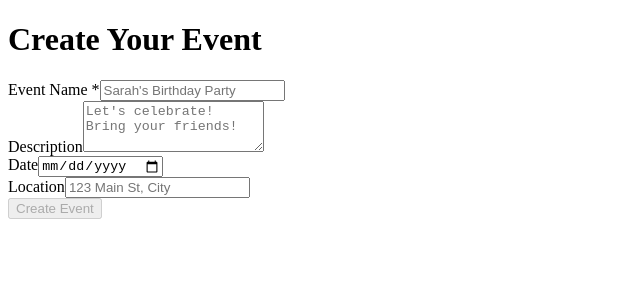
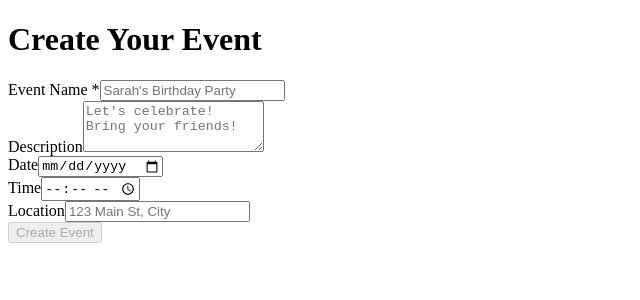
Before and after one commit to bayquen/eventitemsapp, a Next.js app: page /create in a window 1280 px wide. Shown: the top 300 px of the page, without its empty margins (0-640 px from the left). Built offline with nearby package versions, Linux system fonts and the light colour scheme.

Commit message:
Separate Event creation form's time and date options. Fixed

```diff
--- a/src/app/api/events/route.ts
+++ b/src/app/api/events/route.ts
@@ -35,6 +35,7 @@ export async function POST(request: Request) {
       name: body.name,
       description: body.description || null,
       date: body.date || null,
+      time: body.time || null,
       location: body.location || null,
       url_slug: generateSlug(),               // Guaranteed unique
       host_edit_code: generateEditCode()      // Also guaranteed unique
--- a/src/app/create/page.js
+++ b/src/app/create/page.js
@@ -10,6 +10,7 @@ export default function CreateEventPage() {
     name: '',
     description: '',
     date: '',
+    time: '',
     location: ''
   })
 
@@ -101,6 +102,20 @@ export default function CreateEventPage() {
             />
           </div>
 
+          <div className="mb-4">
+            <label className="block text-gray-700 text-sm font-bold mb-2" htmlFor="time">
+              Time
+            </label>
+            <input
+              id="time"
+              name="time"
+              type="time"
+              value={formData.time}
+              onChange={handleChange}
+              className="shadow appearance-none border rounded w-full py-2 px-3 text-gray-700 leading-tight focus:outline-none focus:shadow-outline"
+            />
+          </div>
+
           <div className="mb-6">
             <label className="block text-gray-700 text-sm font-bold mb-2" htmlFor="location">
               Location
--- a/src/app/event/[slug]/page.tsx
+++ b/src/app/event/[slug]/page.tsx
@@ -32,6 +32,7 @@ export default async function EventPage({ params }: PageProps) {
     const { slug } = await params         // Add: Await the params (Next.js 15)
     const event = await getEvent(slug)    // Use slug directly
 
+
     if (!event) {
         notFound()  // Trigger 404 page if event doesn't exist
     }
@@ -60,7 +61,7 @@ export default async function EventPage({ params }: PageProps) {
                     )}
 
                     <div className="space-y-2 text-gray-600">
-                        <EventDate date={event.date} />
+                        <EventDate date={event.date} time={event.time} />
 
                     {event.location && (
                         <div className="flex-items-center">
```
Also changed, not shown: src/app/event/[slug]/EventDate.tsx (+31 -11 lines).
